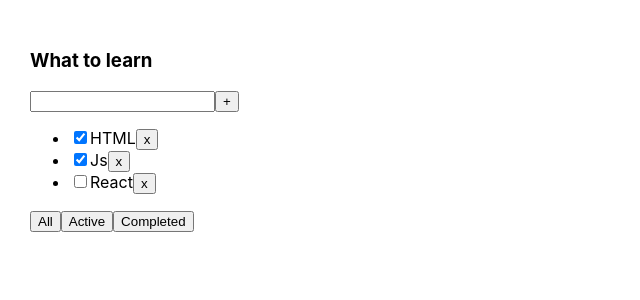
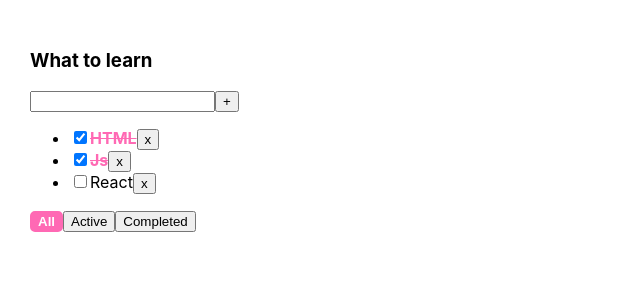
Before and after one commit to HuziMuzi/todoList, a React (Create React App) app: page / in a window 1280 px wide. Shown: the top 300 px of the page, without its empty margins (0-640 px from the left). Built offline with nearby package versions, Linux system fonts and the light colour scheme.

Commit message:
add validate

```diff
--- a/package.json
+++ b/package.json
@@ -10,10 +10,12 @@
     "@types/node": "^12.0.0",
     "@types/react": "^16.9.0",
     "@types/react-dom": "^16.9.0",
+    "@types/uuid": "^8.3.4",
     "react": "^16.13.1",
     "react-dom": "^16.13.1",
     "react-scripts": "3.4.1",
-    "typescript": "~3.7.2"
+    "typescript": "~3.7.2",
+    "uuid": "^8.3.2"
   },
   "scripts": {
     "start": "react-scripts start",
--- a/public/index.html
+++ b/public/index.html
@@ -28,6 +28,7 @@
   </head>
   <body>
     <noscript>You need to enable JavaScript to run this app.</noscript>
+
     <div id="root"></div>
     <!--
       This HTML file is a template.
--- a/src/App.css
+++ b/src/App.css
@@ -1,8 +1,28 @@
 .App {
-  padding: 30px;
-  display: flex;
+    padding: 30px;
+    display: flex;
 }
 
 .App > div {
-  margin-right: 50px;
+    margin-right: 50px;
 }
+
+
+.isDone {
+    text-decoration: line-through;
+    color: hotpink;
+    font-weight: bold;
+}
+
+.active {
+    background-color: hotpink;
+    color: white;
+    font-weight: bold;
+    border: 2px solid hotpink;
+    border-radius: 5px;
+}
+
+.error {
+    border: 2px solid hotpink;
+    outline: none;
+}
--- a/src/App.tsx
+++ b/src/App.tsx
@@ -1,7 +1,15 @@
 import React, {useState} from 'react';
 import './App.css';
 import TodoList, {TastType} from "./TodoList";
-import {log} from "util";
+import {v1} from "uuid";
+
+
+// let tasks: Array<TastType> = [
+//     {id: 1, title: 'HTML', isDone: true},
+//     {id: 1, title: 'Js', isDone: true},
+//     {id: 1, title: 'React', isDone: false}
+// ]
+
 
 // CRUD
 export type FilterValuesType = 'all' | 'active' | 'complited'
@@ -10,23 +18,30 @@
     const title_1: string = "What to learn"
 
     const [tasks, setTasks] = useState([
-        {id: 1, title: 'HTML', isDone: true},
-        {id: 2, title: 'Js', isDone: true},
-        {id: 3, title: 'React', isDone: false}
+        {id: v1(), title: 'HTML', isDone: true},
+        {id: v1(), title: 'Js', isDone: true},
+        {id: v1(), title: 'React', isDone: false}
     ])
-    const removeTask = (taskID: number) => {
-        const updatedTasks = tasks.filter(task => task.id !== taskID)
-        setTasks(updatedTasks)
+    const [filter, setFilter] = useState<FilterValuesType>('all')
+
+    const removeTask = (taskID: string) => {
+        setTasks(tasks.filter(task => task.id !== taskID))
         console.log(tasks)
     }
-    const [filter, setFilter] = useState<FilterValuesType>('all')
-    // let tasks: Array<TastType> = [
-    //     {id: 1, title: 'HTML', isDone: true},
-    //     {id: 1, title: 'Js', isDone: true},
-    //     {id: 1, title: 'React', isDone: false}
-    // ]
+    const addTask = (title: string) => {
+        const id = v1()
+        const isDone = false
+        setTasks([{id, title, isDone}, ...tasks])
+    }
+    const changeFilter = (filter: FilterValuesType) => {
+        setFilter(filter)
+    }
+    const changeTaskStatus = (taskID:string, isDone: boolean) => {
+        setTasks(tasks.map(t => t.id === taskID ? {...t, isDone: isDone } : t))
+    }
 
 
+    //UI
     let tasksForRender;
     switch (filter) {
         case "complited":
@@ -39,18 +54,16 @@
             tasksForRender = tasks
     }
 
-    const changeFilter = (filter: FilterValuesType) => {
-        setFilter(filter)
-    }
-
-
     return (
         <div className="App">
             <TodoList
                 title={title_1}
                 tasks={tasksForRender}
+                filter={filter}
+                addTask={addTask}
                 removeTask={removeTask}
                 changeFilter={changeFilter}
+                changeTaskStatus={changeTaskStatus}
             />
         </div>
     );
--- a/src/TodoList.tsx
+++ b/src/TodoList.tsx
@@ -1,48 +1,91 @@
-import React from 'react';
+import React, {ChangeEvent, KeyboardEvent, useState} from 'react';
 import {FilterValuesType} from "./App";
 
 
 export type TastType = {
-    id: number
+    id: string
     title: string
     isDone: boolean
-
 }
 
 type TodoListPropsType = {
     title: string
     tasks: Array<TastType>
-    removeTask: (taskID: number) => void
+    filter: FilterValuesType
+    addTask: (title: string) => void
+    removeTask: (taskID: string) => void
     changeFilter: (filter: FilterValuesType) => void
+    changeTaskStatus: (taskID: string, isDone: boolean) => void
 }
 
+
 const TodoList = (props: TodoListPropsType) => {
+    const [title, setTitle] = useState('')
+    const [error, setError] = useState<boolean>(false)
+
     const tasksListItems = props.tasks.length ?
         props.tasks.map(task => {
             const removeTask = () => props.removeTask(task.id)
+            const changeTaskStatus = (e: ChangeEvent<HTMLInputElement>) => props.changeTaskStatus(task.id, e.currentTarget.checked)
             return (
-                <li>
-                    <input type="checkbox" checked={task.isDone}/>
-                    <span>{task.title}</span>
+                <li >
+                    <input
+                        onChange={changeTaskStatus}
+                        type="checkbox"
+                        checked={task.isDone}
+                    />
+                    <span className={task.isDone ? 'isDone' : ''}>{task.title}</span>
                     <button onClick={removeTask}>x</button>
                 </li>
             )
         })
         : <span>Your taskList is empty</span>
+
+    const addTask = () => {
+        const trimmedTitle = title.trim()
+        if (trimmedTitle) {
+            props.addTask(trimmedTitle)
+        } else {
+            setError(true)
+        }
+        setTitle('')
+    }
+
+    const onKeyDownAddTask = (e: KeyboardEvent<HTMLInputElement>) => {
+        if (e.key === 'Enter' && e.ctrlKey == true) {
+            addTask()
+        }
+    }
+    const onChangeInputValue = (e: ChangeEvent<HTMLInputElement>) => {
+        error && setError(false)
+
+        setTitle(e.currentTarget.value)
+    }
+    const errorMessageStyle = {color: 'hotpink'}
+
     return (
         <div>
             <h3>{props.title}</h3>
             <div>
-                <input/>
-                <button>+</button>
+                <input
+                    value={title}
+                    onChange={onChangeInputValue}
+                    onKeyDown={onKeyDownAddTask}
+                    className={error ? 'error' : ''}
+                />
+                <button onClick={addTask}>+</button>
+                {error && <div style={errorMessageStyle}>Title is required</div>}
             </div>
             <ul>
                 {tasksListItems}
             </ul>
             <div>
-                <button onClick={()=>props.changeFilter('all')}>All</button>
-                <button onClick={()=>props.changeFilter('active')}>Active</button>
-                <button onClick={()=>props.changeFilter('complited')}>Completed</button>
+                <button className={props.filter === 'all' ? 'active' : ''}
+                    onClick={() => props.changeFilter('all')}>All</button>
+                <button className={props.filter === 'active' ? 'active' : ''}
+                    onClick={() => props.changeFilter('active')}>Active</button>
+                <button className={props.filter === 'complited' ? 'active' : ''}
+                    onClick={() => props.changeFilter('complited')}>Completed</button>
             </div>
         </div>
     );
```
Also changed, not shown: 1 other file (tests, documents, lock files or other folders).
